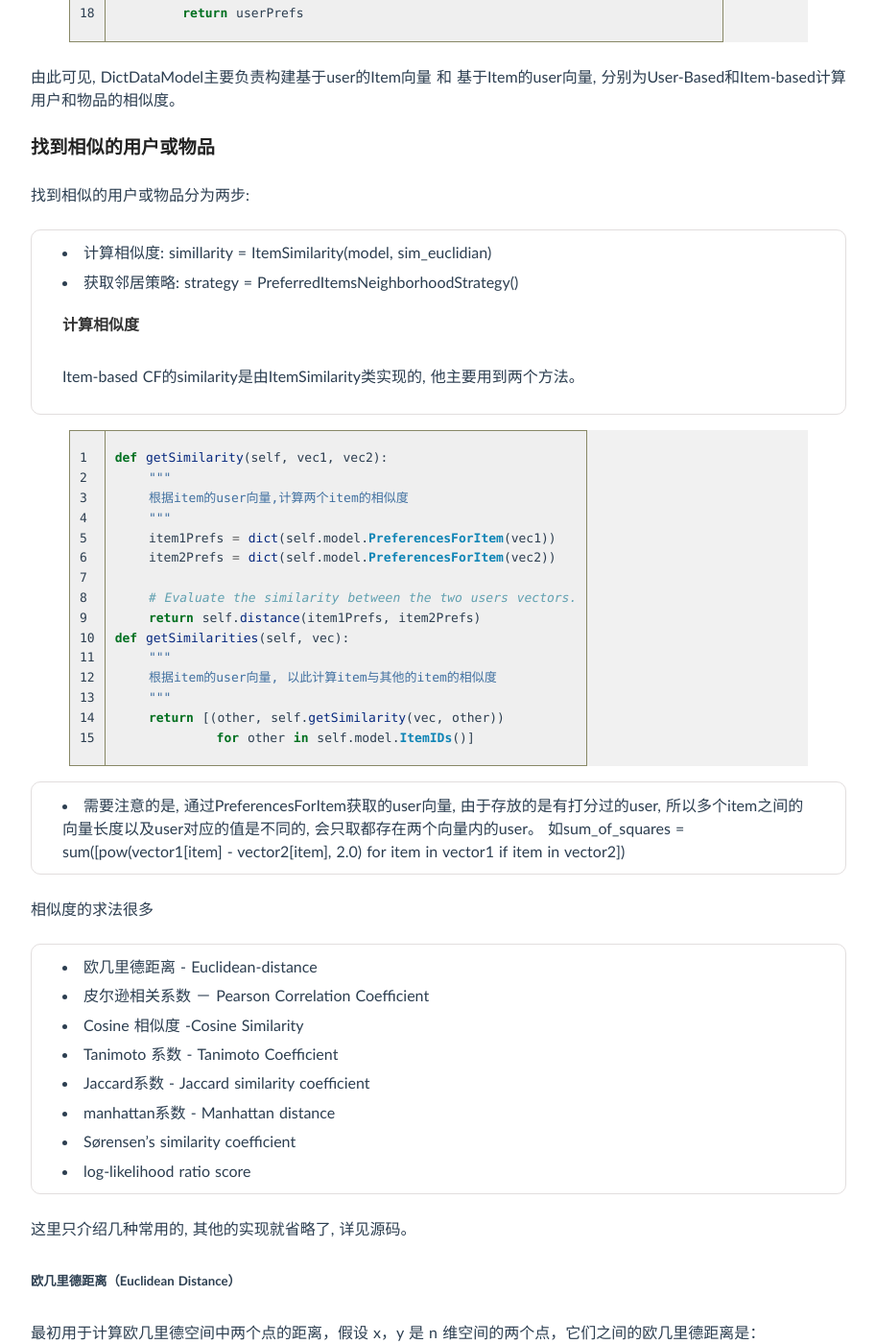
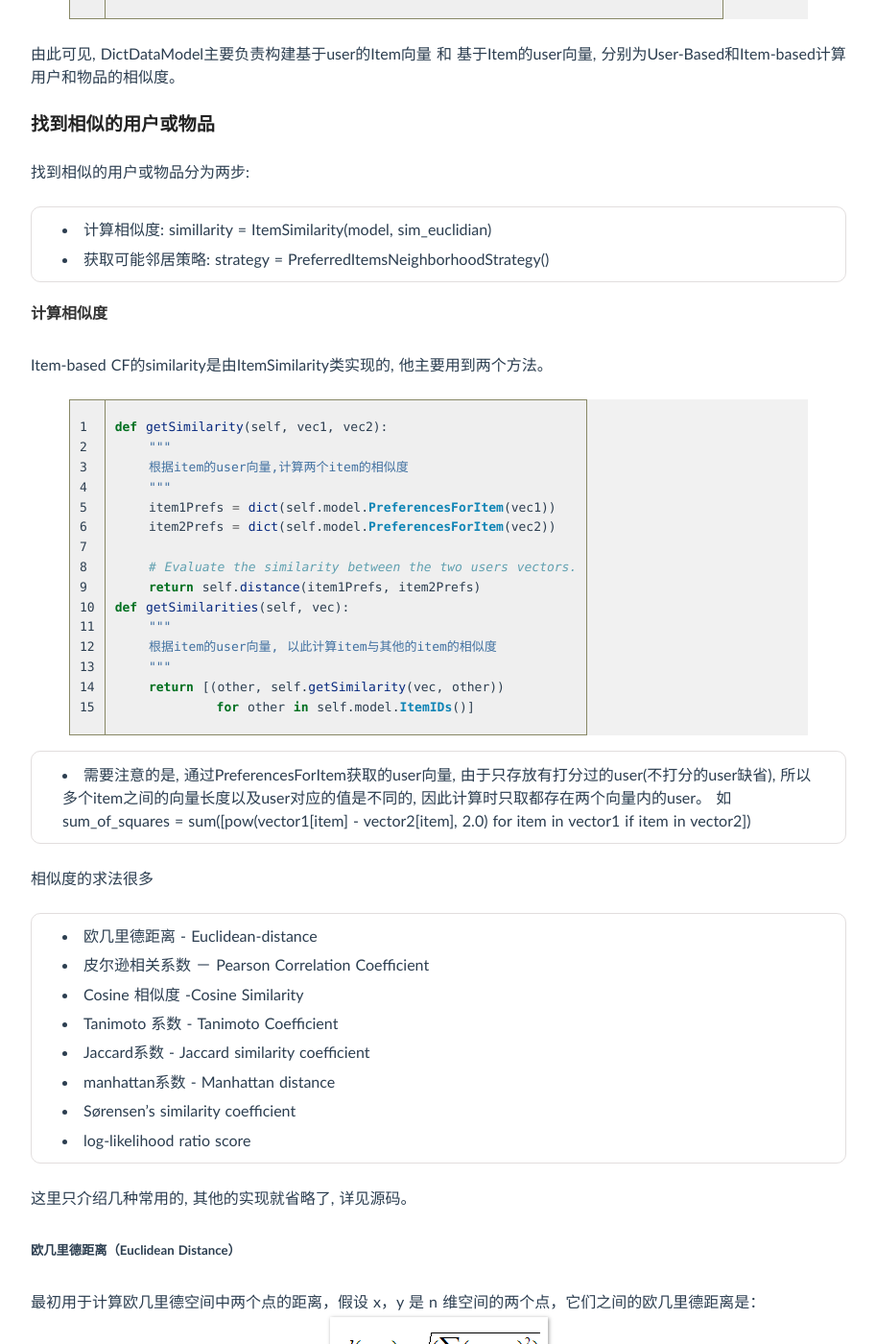
Before and after one commit to luyee/lamborryan.github.io, a Jekyll site: the page built from _posts/2015-12-03-learn-recommond-system-by-crab.md, in a window 1280 px wide and 1400 px high, scrolled down 5307 px. Shown: the whole window at 96% size, without its empty margins (183-1096 px from the left). Built offline with Jekyll 4.4.1, drawn with Linux system fonts in a browser that asks for light colours; Markdown is read by kramdown in place of the engine named in the settings; comment, search, counter and statistics services are not loaded; some of the changed text lies outside the part shown.

Commit message:
no message

```diff
--- a/_posts/2015-12-03-learn-recommond-system-by-crab.md
+++ b/_posts/2015-12-03-learn-recommond-system-by-crab.md
@@ -176,8 +176,10 @@ def PreferencesFromUser(self, userID, orderByID=True):
 由此可见, DictDataModel主要负责构建基于user的Item向量 和 基于Item的user向量, 分别为User-Based和Item-based计算用户和物品的相似度。
 ### 找到相似的用户或物品
 找到相似的用户或物品分为两步:
+
 * 计算相似度: simillarity = ItemSimilarity(model, sim_euclidian)
-* 获取邻居策略: strategy = PreferredItemsNeighborhoodStrategy()
+* 获取可能邻居策略: strategy = PreferredItemsNeighborhoodStrategy()
+
 #### 计算相似度
 Item-based CF的similarity是由ItemSimilarity类实现的, 他主要用到两个方法。
 {% highlight python linenos %}
@@ -198,7 +200,7 @@ def getSimilarities(self, vec):
             for other in self.model.ItemIDs()]
 {% endhighlight python %}
 
-* 需要注意的是, 通过PreferencesForItem获取的user向量, 由于存放的是有打分过的user, 所以多个item之间的向量长度以及user对应的值是不同的, 会只取都存在两个向量内的user。
+* 需要注意的是, 通过PreferencesForItem获取的user向量, 由于只存放有打分过的user(不打分的user缺省), 所以多个item之间的向量长度以及user对应的值是不同的, 因此计算时只取都存在两个向量内的user。
 如sum_of_squares = sum([pow(vector1[item] - vector2[item], 2.0) for item in vector1 if item in vector2])
 
 相似度的求法很多
@@ -303,7 +305,7 @@ def mostSimilarItems(self, itemIDs, howMany, rescorer=None):
             self.estimateMultiItemsPreference, self.similarity, rescorer)
 {% endhighlight python %}
 
-多个item同时相似的item:
+多个item与某个item计算相似度
 {% highlight python linenos %}
 def estimateMultiItemsPreference(self, **args):
     toItemIDs = args.get('thingID', None)
@@ -328,7 +330,7 @@ def estimateMultiItemsPreference(self, **args):
 
 ### 测试验证
 
-运行以上demo, 找出item 1 最相似的 10个 item 为 ['1627', '1628', '1507', '1504', '1616', '1549', '1554', '1123', '1238', '1484']
+运行以上demo, 找出item '1' 最相似的 10个 item 为 ['1627', '1628', '1507', '1504', '1616', '1549', '1554', '1123', '1238', '1484']
 
 运行一下代码查看电影名
 {% highlight python linenos %}
@@ -358,6 +360,7 @@ movie_id	movie_title
 本文主要简单介绍了推荐系统的一些概念, 以及结合Crab源码简单介绍了基于Item-Based的协同过滤实现。
 
 引用:
+
 http://www.ibm.com/developerworks/cn/web/1103_zhaoct_recommstudy1/
 http://www.ibm.com/developerworks/cn/web/1103_zhaoct_recommstudy2/
 
```
Also changed, not shown: other parts of _posts/2015-12-03-learn-recommond-system-by-crab.md (+4 -4 lines).
